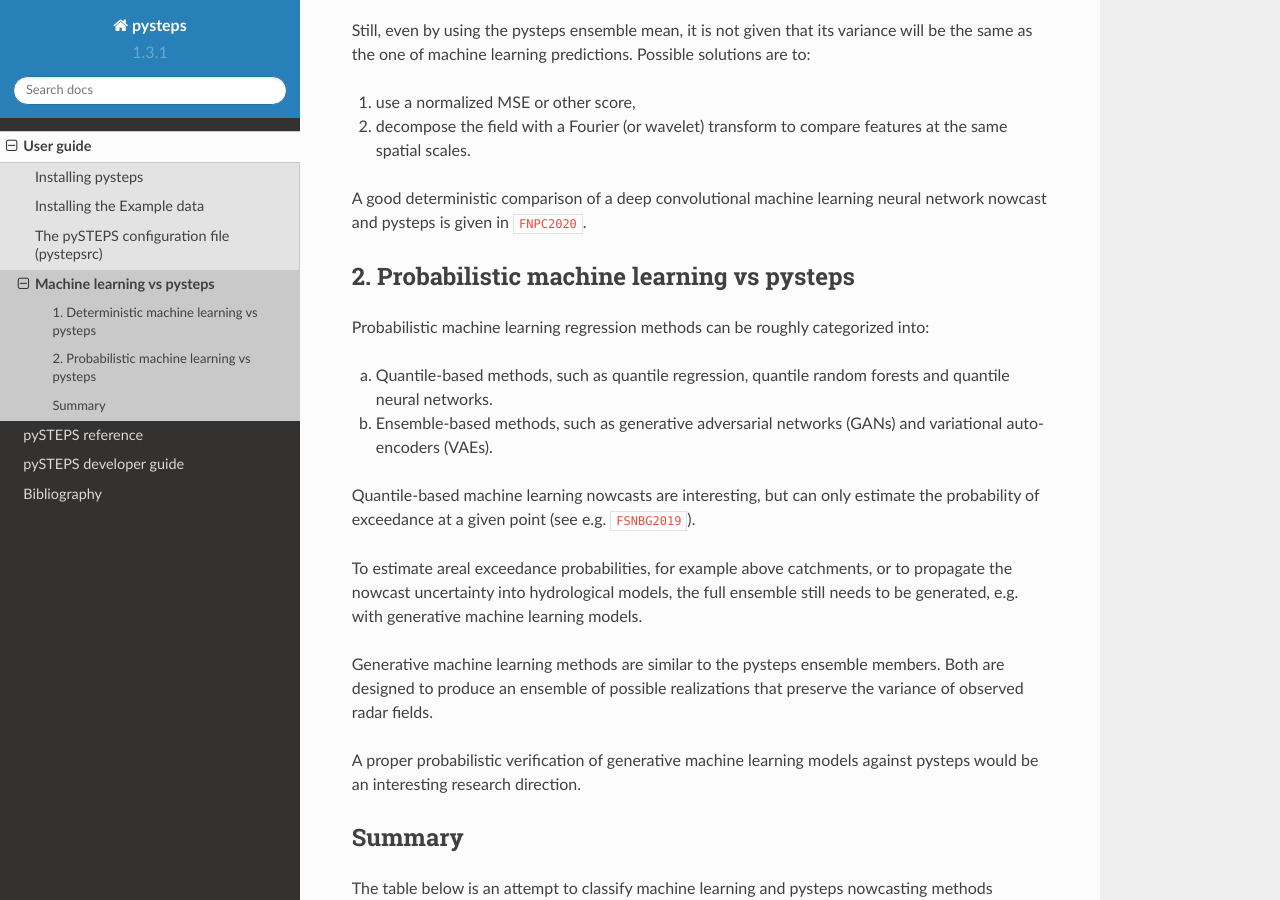
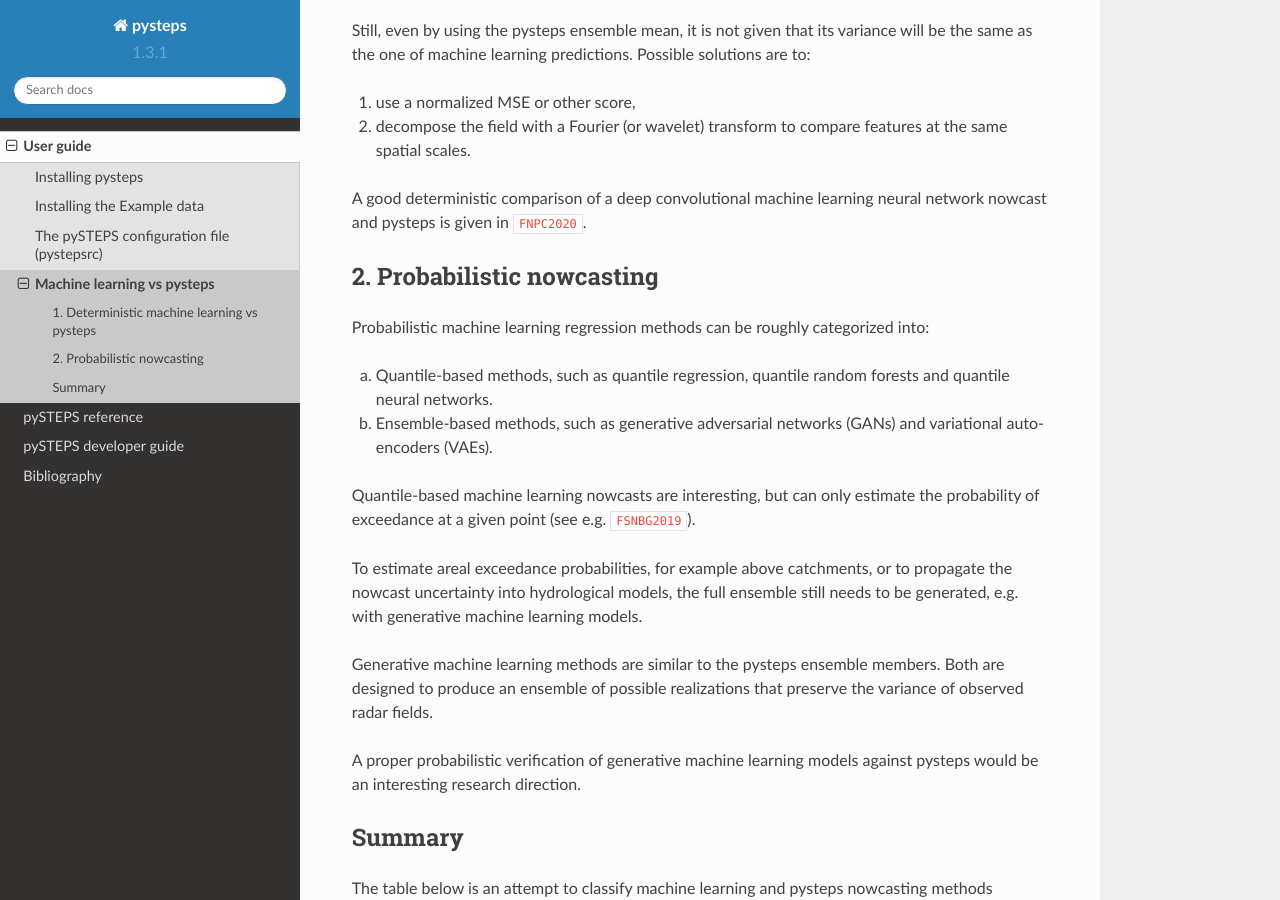
Before and after one commit to pySTEPS/pysteps, a Sphinx documentation site: the page built from doc/source/user_guide/machine_learning_pysteps.rst, in a window 1280 px wide and 900 px high, scrolled down 1397 px. Built offline with Sphinx 7.4.7 and the Read the Docs theme 2.0.0, drawn with Linux system fonts in a browser that asks for light colours; pages that are not in the unit, such as notebooks, are missing from menus; cross-references to code outside the pages are shown as plain code.

Commit message:
Update doc/source/user_guide/machine_learning_pysteps.rst
Co-authored-by: Daniele Nerini <daniele.nerini@meteoswiss.ch>

```diff
--- a/doc/source/user_guide/machine_learning_pysteps.rst
+++ b/doc/source/user_guide/machine_learning_pysteps.rst
@@ -49,7 +49,7 @@ Possible solutions are to:
 
 A good deterministic comparison of a deep convolutional machine learning neural network nowcast and pysteps is given in :cite:`FNPC2020`.
 
-2. Probabilistic machine learning vs pysteps
+2. Probabilistic nowcasting
 --------------------------------------------
 
 Probabilistic machine learning regression methods can be roughly categorized into:
```
